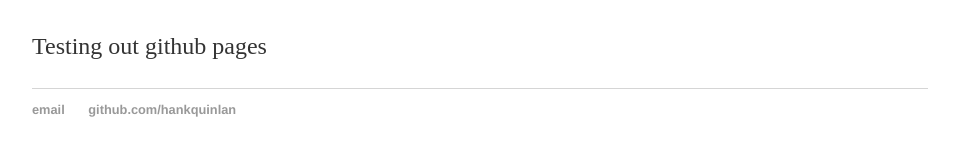
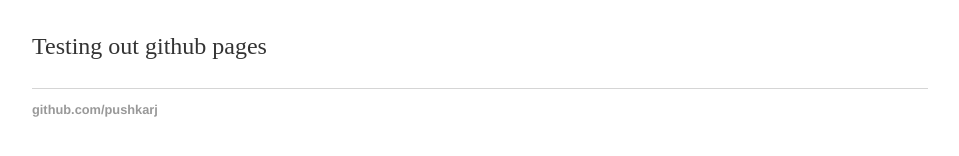
Before and after one commit to PushkarJ/pushkarj.github.io, a Jekyll site: the page built from index.html, in a window 1280 px wide. Shown: the part 167-323 px from the top of the page, without its empty margins (160-1119 px from the left). Built offline with Jekyll 4.4.1, drawn with Linux system fonts in a browser that asks for light colours.

Commit message:
Update default.html

```diff
--- a/_layouts/default.html
+++ b/_layouts/default.html
@@ -20,8 +20,7 @@
 			</div><!-- /.container -->
 			<footer>
 	    		<ul>
-	        		<li><a href="mailto:hankquinlanhub@gmail.com">email</a></li>
-	        		<li><a href="https://github.com/hankquinlan">github.com/hankquinlan</a></li>
+	        		<li><a href="https://github.com/pushkarj">github.com/pushkarj</a></li>
 				</ul>
 			</footer>
 		</body>
```
